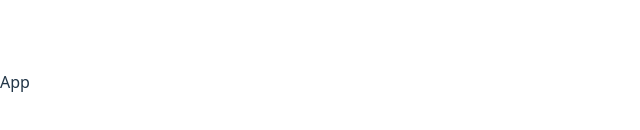
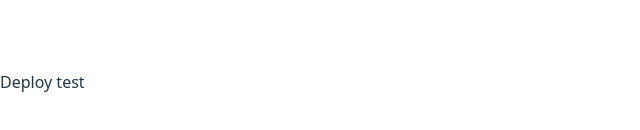
Before and after one commit to ViparCONNECT/PROchure-sales, a React (Vite) app: page / in a window 1280 px wide. Shown: the part 318-448 px from the top of the page, without its empty margins (0-640 px from the left). Built offline with nearby package versions, Linux system fonts and the light colour scheme.

Commit message:
fix: update App component to display 'Deploy test'

```diff
--- a/src/App.tsx
+++ b/src/App.tsx
@@ -1,3 +1,3 @@
 export default function App() {
-  return <div>App</div>;
+  return <div>Deploy test</div>;
 }
```
